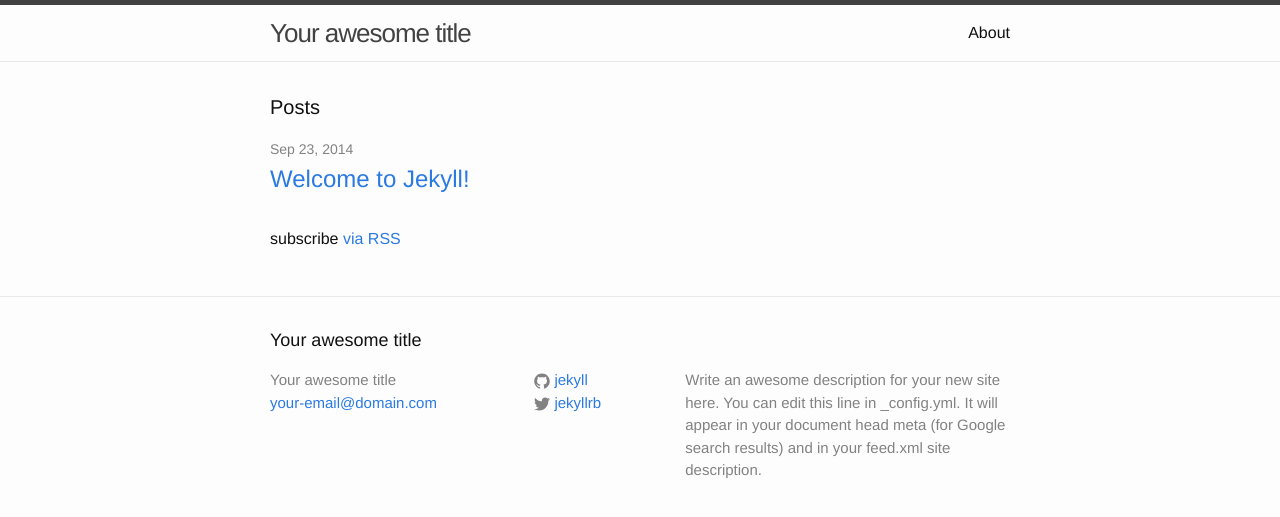
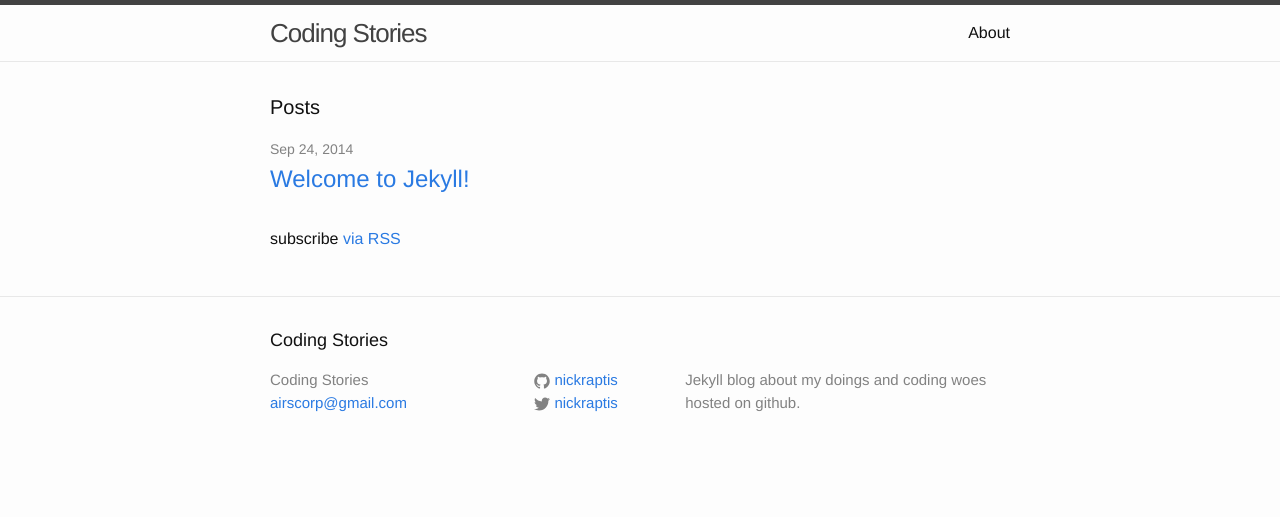
Before and after one commit to nickraptis/nickraptis.github.io, a Jekyll site: the page built from index.html, in a window 1280 px wide. Shown: the top 517 px of the page. Built offline with Jekyll 4.4.1, drawn with Linux system fonts in a browser that asks for light colours; Markdown is read by kramdown in place of the engine named in the settings.

Commit message:
Add a lot of defaults in config

```diff
--- a/_config.yml
+++ b/_config.yml
@@ -1,23 +1,101 @@
-title: Your awesome title
-email: your-email@domain.com
+# Personal
+title: Coding Stories
+email: airscorp@gmail.com
 description: >
-  Write an awesome description for your new site here. You can edit this
-  line in _config.yml. It will appear in your document head meta (for
-  Google search results) and in your feed.xml site description.
-baseurl: ''
-url: 'http://yourdomain.com'
-twitter_username: jekyllrb
-github_username:  jekyll
+  Jekyll blog about my doings and coding woes hosted on github.
+twitter_username: nickraptis
+github_username:  nickraptis
 
-markdown: kramdown
+# Where things are
+#source:      . # not overridable by GitHub
+#destination: ./_site
+#plugins:     ./_plugins
+#layouts:     ./_layouts
+#data_source: ./_data
+#collections: null
 
+# Handling Reading
+#safe:         false
+safe: true # not overridable by GitHub
+#include:      [".htaccess"]
+#exclude:      []
 exclude:
 - Gemfile
 - Gemfile.lock
 - README.md
+#keep_files:   [".git", ".svn"]
+#encoding:     "utf-8"
+#markdown_ext: "markdown,mkdown,mkdn,mkd,md"
+#textile_ext:  "textile"
 
+# Filtering Content
+#show_drafts: null
+#limit_posts: 0
+#future:      true
+#unpublished: false
+
+# Plugins
+#whitelist: []
+#gems:      []
 gems:
 - jekyll-mentions
 - jemoji
 - jekyll-redirect-from
 - jekyll-sitemap
+
+# Conversion
+#markdown: kramdown
+markdown: redcarpet
+#highlighter: pygments # overridable by GitHub
+highlighter: pygments
+#lsi: false # not overridable by GitHub
+#excerpt_separator: "\n\n"
+
+# Serving
+#detach:  false
+#port:    4000
+#host:    0.0.0.0
+#baseurl: "" # does not include hostname
+baseurl: ''
+url: 'http://nickraptis.github.io'
+
+# Backwards-compatibility
+#relative_permalinks: false
+
+# Outputting
+#permalink: date
+permalink: /:categories/:title/
+#paginate_path: /page:num
+paginate_path: /page/:num
+#timezone: null
+timezone: Europe/Athens
+
+#quiet:    false
+#defaults: []
+
+# Markdown Processors
+#rdiscount:
+#  extensions: []
+
+#redcarpet: # extension docs: http://goo.gl/2GDfmO
+#  extensions: []
+
+kramdown:
+  input: GFM
+#  auto_ids:      true
+#  footnote_nr:   1
+#  entity_output: as_char
+#  toc_levels:    1..6
+#  smart_quotes:  lsquo,rsquo,ldquo,rdquo
+#  use_coderay:   false
+
+#  coderay:
+#    coderay_wrap:              div
+#    coderay_line_numbers:      inline
+#    coderay_line_number_start: 1
+#    coderay_tab_width:         4
+#    coderay_bold_every:        10
+#    coderay_css:               style
+
+#redcloth:
+#  hard_breaks: true
```
